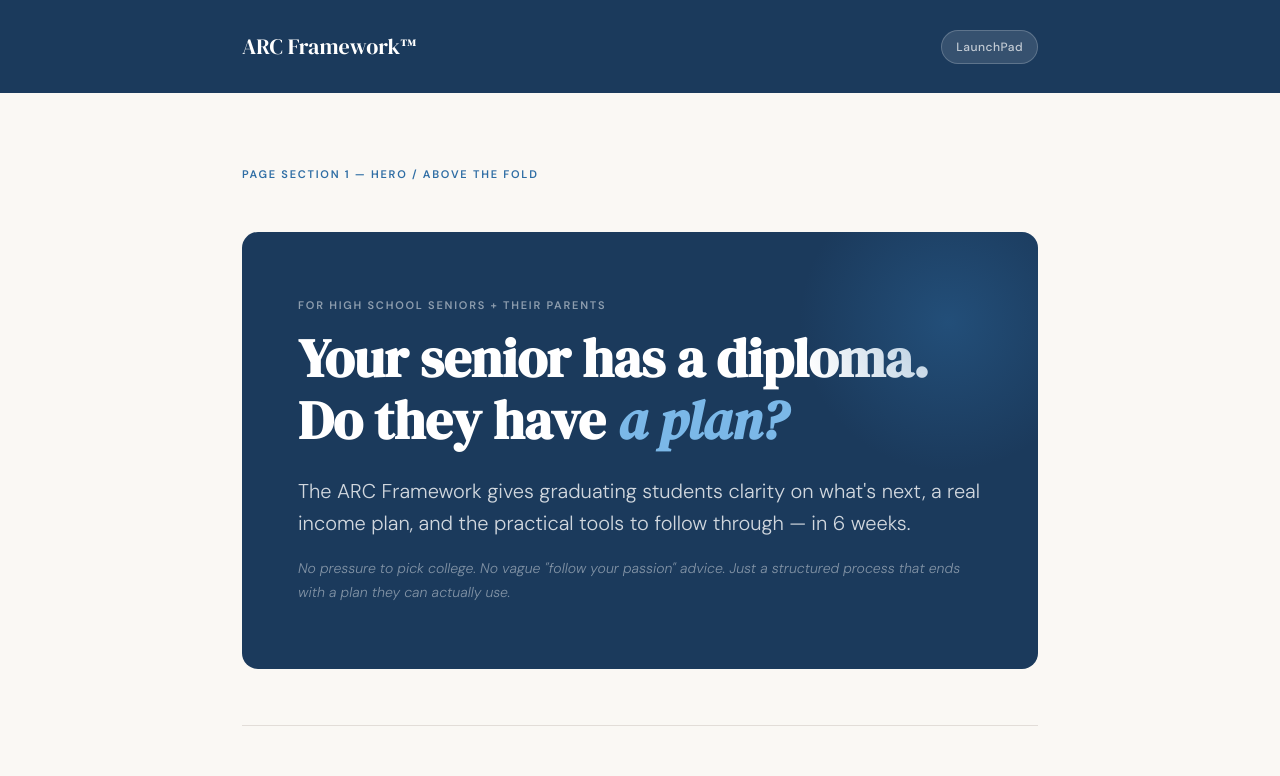
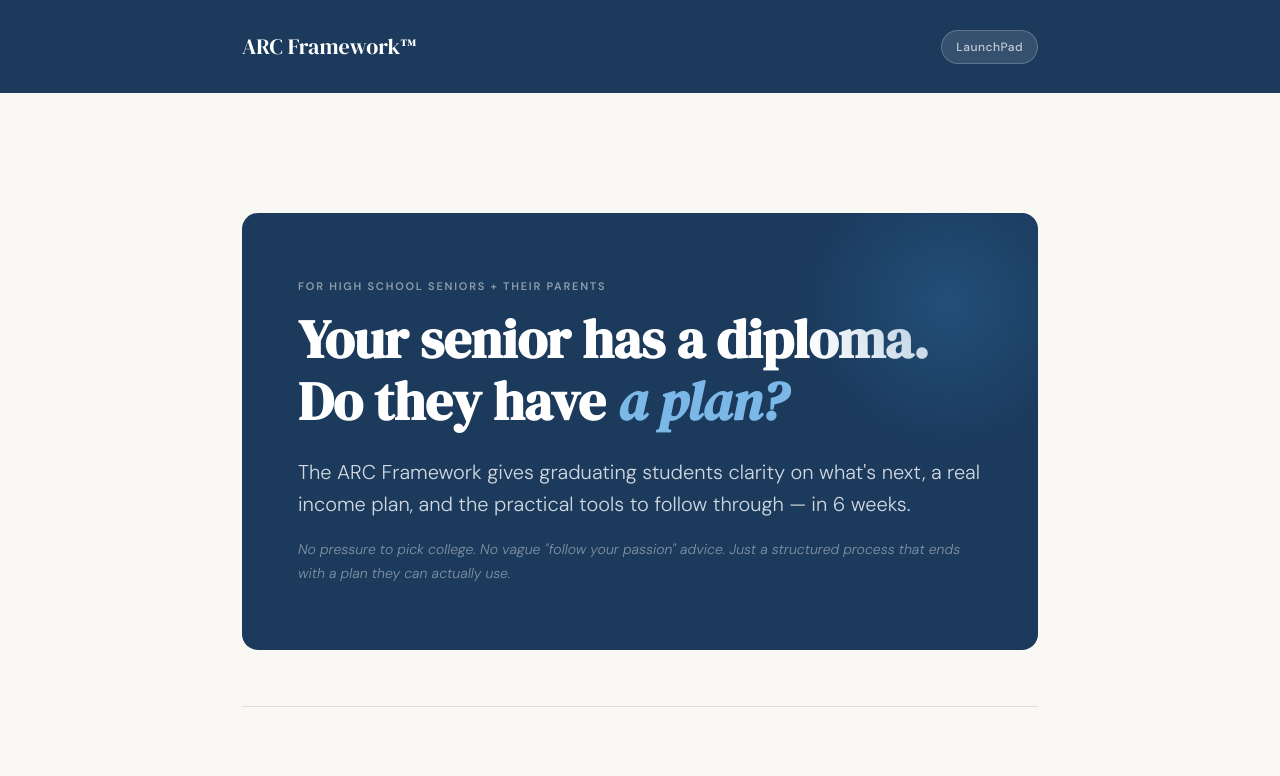
Before and after one commit to estevand1/LaunchPad, a plain HTML site: page index.html in a window 1280 px wide. Shown: the top 776 px of the page. Drawn offline with Linux system fonts and the light colour scheme.

Commit message:
Update index.html

```diff
--- a/index.html
+++ b/index.html
@@ -478,7 +478,6 @@
        SECTION 1: HERO
   ════════════════════════════════════ -->
   <div class="section">
-    <div class="section-label">Page Section 1 — Hero / Above the Fold</div>
 
     <div class="hero-block">
       <div class="section-label">For high school seniors + their parents</div>
```
